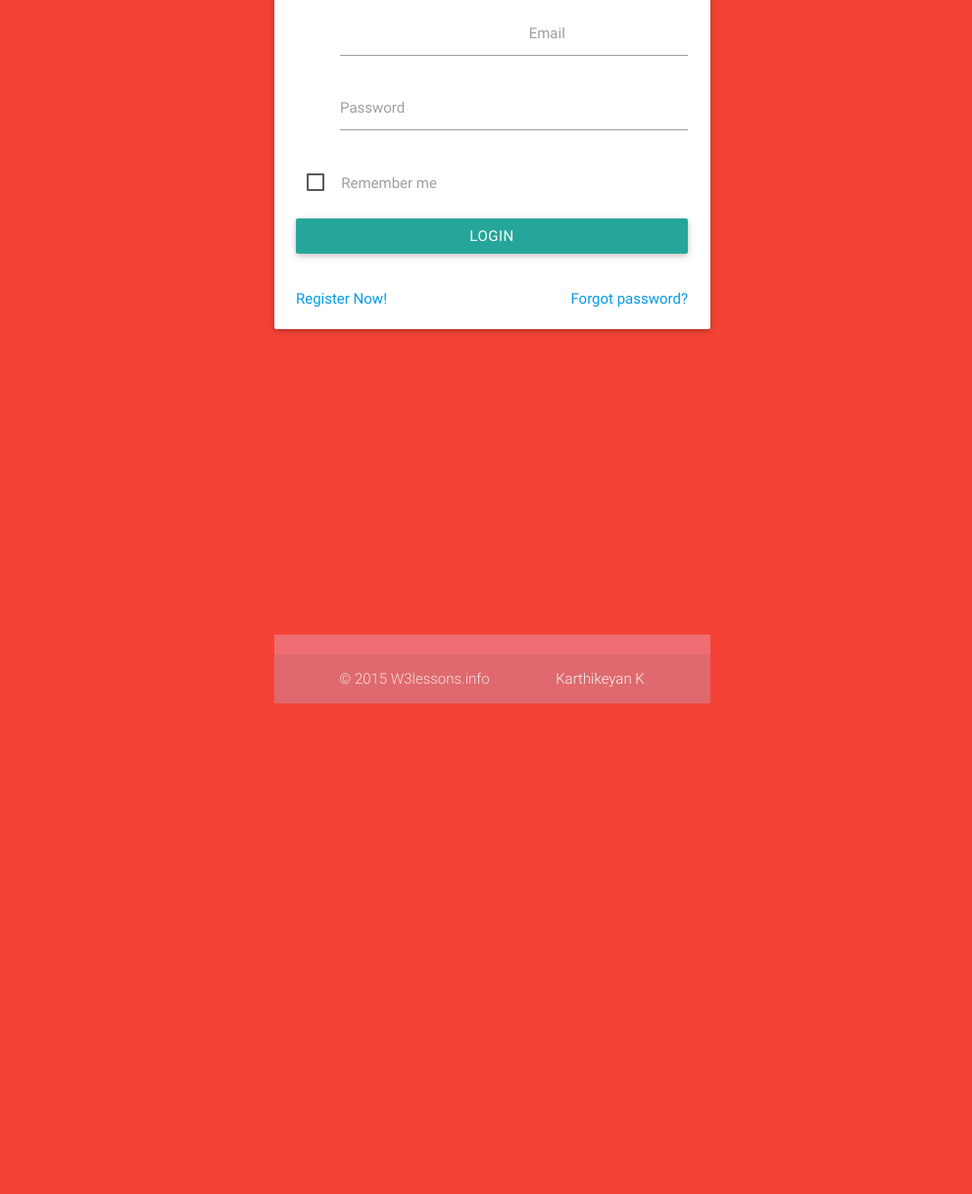
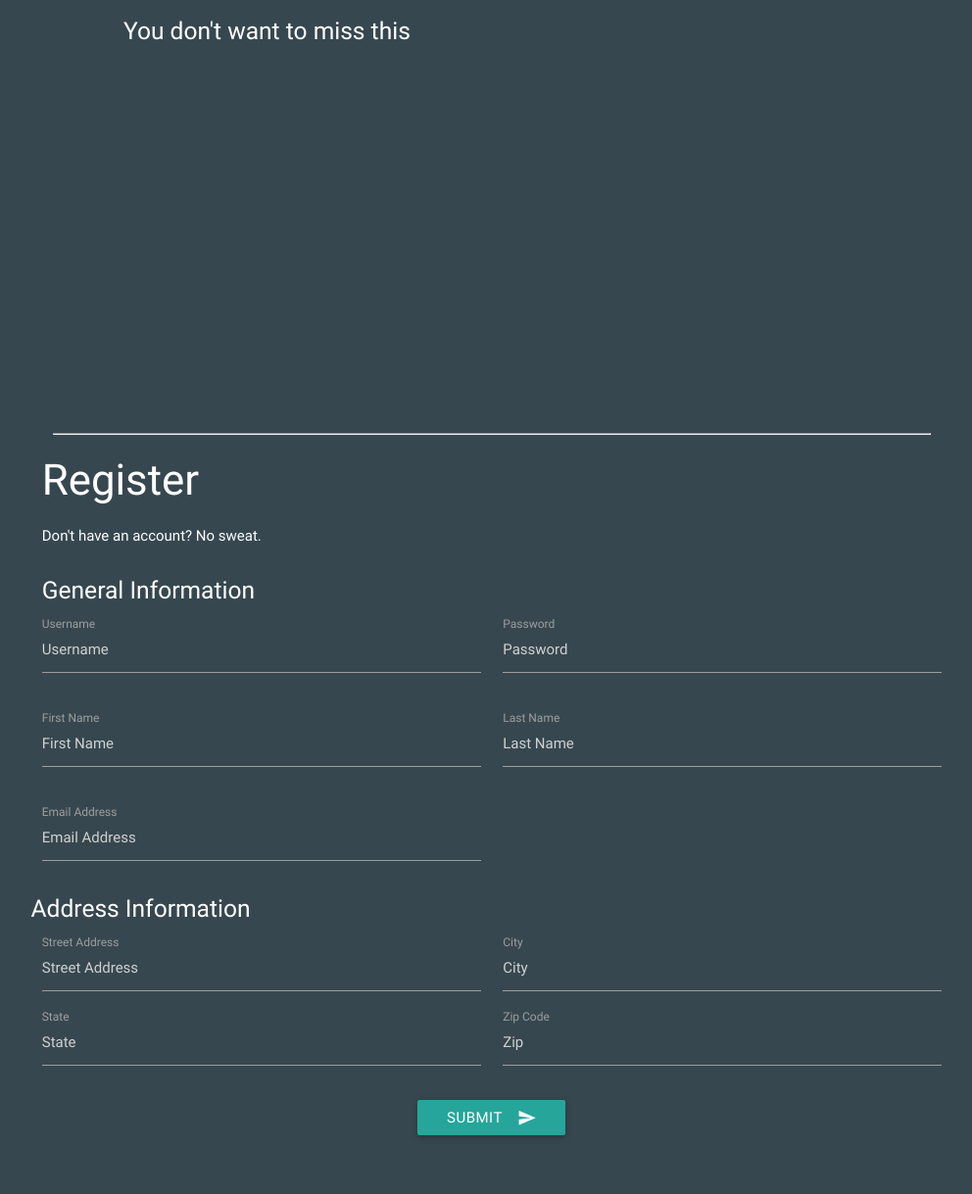
Before and after one commit to sidsenkumar11/Travel-Planner, a Flask app: page /login.html in a window 1280 px wide. Shown: the part 391-1610 px from the top of the page at 98% size, without its empty margins (138-1130 px from the left). Before the commit the page ends 1109 px from the top, so only its background shows below. Run offline with Flask 2, Linux system fonts and the light colour scheme; some libraries are stand-ins or nearby versions.

Commit message:
Recreated Home page. Created login page that posts login and registration information to python appliation.

```diff
--- a/app/static/css/style.css
+++ b/app/static/css/style.css
@@ -55,3 +55,7 @@ p {
 footer.page-footer {
   margin: 0;
 }
+
+.parallax-container {
+  height: 700px;
+}
--- a/app/static/js/init.js
+++ b/app/static/js/init.js
@@ -3,6 +3,7 @@
 
     $('.button-collapse').sideNav();
     $('.parallax').parallax();
+	$('.slider').slider({full_width: true});
 
   }); // end of document ready
 })(jQuery); // end of jQuery name space
--- a/app/templates/login.html
+++ b/app/templates/login.html
@@ -1,128 +1,122 @@
 <!DOCTYPE html>
 <html lang="en">
+
   <head>
-  <meta http-equiv="Content-Type" content="text/html; charset=UTF-8">
-  <meta name="viewport" content="width=device-width, initial-scale=1, maximum-scale=1.0, user-scalable=no">
-  <meta http-equiv="X-UA-Compatible" content="IE=edge">
-  <title>Login form using Material Design - Demo by W3lessons</title>
-  <!-- CORE CSS-->
+    <meta charset="utf-8">
+    <meta name="description" content="Travel Planner">
+    <meta name="author" content="Siddarth Senthilkumar">
+        <!--Let browser know website is optimized for mobile-->
+        <meta name="viewport" content="width=device-width, initial-scale=1.0"/>
 
-  <link rel="stylesheet" href="https://cdnjs.cloudflare.com/ajax/libs/materialize/0.97.1/css/materialize.min.css">
+        <!--Import Google Icon Font-->
+        <link href="http://fonts.googleapis.com/icon?family=Material+Icons" rel="stylesheet">
+        <!--Import materialize.css-->
+        <link type="text/css" rel="stylesheet" href="static/css/materialize.min.css"  media="screen,projection"/>
 
-<style type="text/css">
-html,
-body {
-    height: 100%;
-}
-html {
-    display: table;
-    margin: auto;
-}
-body {
-    display: table-cell;
-    vertical-align: middle;
-}
-.margin {
-  margin: 0 !important;
-}
-</style>
-
+        <link type="text/css" rel="stylesheet" href="static/css/style.css"/>
+      <title>Login/Register</title>
   </head>
 
-<body class="red">
 
-
-  <div id="login-page" class="row">
-    <div class="col s12 z-depth-6 card-panel">
-      <form class="login-form">
+  <body class="blue-grey darken-3 white-text">
+    <div class="container">
         <div class="row">
-          <div class="input-field col s12 center">
-            <img src="http://w3lessons.info/logo.png" alt="" class="responsive-img valign profile-image-login">
-            <p class="center login-form-text">W3lessons - Material Design Login Form</p>
+            <div class="col m6">
+                <br /><br /><br /><br />
+                <img class="fullscreen responsive-img" src="static/images/login.jpg">
+                <h5 class="center-align">You don't want to miss this</h5>
             </div>
+            <div class="col m6">
+                <br /><br /><br />
+                <h3>Login</h3>
+                <form method="post" action="/login">
+                    <div class="row">
+                            <div class="col s6">
+                                <div class="input-field">
+                                    <input name="login_username" type="text" class="validate">
+                                    <label for="login_username">Username</label>
                                 </div>
-        <div class="row margin">
-          <div class="input-field col s12">
-            <i class="mdi-social-person-outline prefix"></i>
-            <input class="validate" id="email" type="email">
-            <label for="email" data-error="wrong" data-success="right" class="center-align">Email</label>
+                                <div class="input-field">
+                                    <input name="login_password" type="password" class="validate">
+                                    <label for="login_password">Password</label>
                                 </div>
-        </div>
-        <div class="row margin">
-          <div class="input-field col s12">
-            <i class="mdi-action-lock-outline prefix"></i>
-            <input id="password" type="password">
-            <label for="password">Password</label>
                             </div>
                     </div>
                     <div class="row">
-          <div class="input-field col s12 m12 l12  login-text">
-              <input type="checkbox" id="remember-me" />
-              <label for="remember-me">Remember me</label>
+                        <div class="col s12 m12 l12">
+                            <button class="btn waves-effect waves-light" type="submit" name="action">Submit<i class="material-icons right">send</i>
+                            </button>
+                        </div>
+                    </div>
+                </form>
+            </div>
+        </div>
+        <br /><br /><br /><br /><br /><br /><br /><br /><br /><br /><br /><br /><br /><br /><br /><br /><hr />
+        <div class="row">
+            <h3>Register</h3>
+            <p>Don't have an account? No sweat.</p>
+            <form class="col s12" method="post" action="/register">
+                <div class="row">
+                        <h5>General Information</h5>
+                        <div class="row">
+                            <div class="input-field col s6">
+                                <input placeholder="Username" name="register_username" type="text" class="validate">
+                                <label for="register_username">Username</label>
+                            </div>
+                            <div class="input-field col s6">
+                                <input placeholder="Password" name="register_password" type="password" class="validate">
+                                <label for="register_password">Password</label>
                             </div>
                         </div>
                         <div class="row">
-          <div class="input-field col s12">
-            <a href="login.html" class="btn waves-effect waves-light col s12">Login</a>
+                            <div class="input-field col s6">
+                                <input placeholder="First Name" name="register_firstname" type="text" class="validate">
+                                <label for="register_firstname">First Name</label>
+                            </div>
+                            <div class="input-field col s6">
+                                <input placeholder="Last Name" name="register_lastname" type="text" class="validate">
+                                <label for="register_lastname">Last Name</label>
                             </div>
                         </div>
                         <div class="row">
-          <div class="input-field col s6 m6 l6">
-            <p class="margin medium-small"><a href="register.html">Register Now!</a></p>
-          </div>
-          <div class="input-field col s6 m6 l6">
-              <p class="margin right-align medium-small"><a href="forgot-password.html">Forgot password?</a></p>
+                            <div class="input-field col s6">
+                                <input placeholder="Email Address" name="register_email" type="text" class="validate">
+                                <label for="register_email">Email Address</label>
                             </div>
                         </div>
-
+                        <div class="row">
+                            <h5>Address Information</h5>
+                            <div class="input-field col s6">
+                                <input placeholder="Street Address" name="register_streetaddress" type="text" class="validate">
+                                <label for="register_streetaddress">Street Address</label>
+                            </div>
+                            <div class="input-field col s6">
+                                <input placeholder="City" name="register_city" type="text" class="validate">
+                                <label for="register_city">City</label>
+                            </div>
+                            <div class="input-field col s6">
+                                <input placeholder="State" name="register_state" type="text" class="validate">
+                                <label for="register_state">State</label>
+                            </div>
+                            <div class="input-field col s6">
+                                <input placeholder="Zip" name="register_zip" type="text" class="validate">
+                                <label for="register_zip">Zip Code</label>
+                            </div>
+                        </div>
+                        <div class="row">
+                            <div class="col s12 m12 l12 center-align">
+                                <button class="btn waves-effect waves-light" type="submit" name="action">Submit<i class="material-icons right">send</i>
+                                </button>
+                            </div>
+                        </div>
+                </div>
             </form>
         </div>
     </div>
 
-
-  <center>
-    <script async src="//pagead2.googlesyndication.com/pagead/js/adsbygoogle.js"></script>
-<!-- Post Page - Responsive -->
-<ins class="adsbygoogle"
-     style="display:inline-block;width:300px;height:250px"
-     data-ad-client="ca-pub-5104998679826243"
-     data-ad-slot="3470684978"></ins>
-<script>
-(adsbygoogle = window.adsbygoogle || []).push({});
-</script>
-</center>
-
-
-
-  <!-- ================================================
-    Scripts
-    ================================================ -->
-
-  <!-- jQuery Library -->
- <script type="text/javascript" src="//ajax.googleapis.com/ajax/libs/jquery/1.11.2/jquery.min.js"></script>
-  <!--materialize js-->
-  <script src="https://cdnjs.cloudflare.com/ajax/libs/materialize/0.97.1/js/materialize.min.js"></script>
-
-  <script>
-  (function(i,s,o,g,r,a,m){i['GoogleAnalyticsObject']=r;i[r]=i[r]||function(){
-  (i[r].q=i[r].q||[]).push(arguments)},i[r].l=1*new Date();a=s.createElement(o),
-  m=s.getElementsByTagName(o)[0];a.async=1;a.src=g;m.parentNode.insertBefore(a,m)
-  })(window,document,'script','//www.google-analytics.com/analytics.js','ga');
-
-  ga('create', 'UA-27820211-3', 'auto');
-  ga('send', 'pageview');
-
-</script><script src="//load.sumome.com/" data-sumo-site-id="1cf2c3d548b156a57050bff06ee37284c67d0884b086bebd8e957ca1c34e99a1" async="async"></script>
-
-
-   <footer class="page-footer">
-          <div class="footer-copyright">
-            <div class="container">
-            © 2015 W3lessons.info
-            <a class="grey-text text-lighten-4 right" href="http://w3lessons.info">Karthikeyan K</a>
-            </div>
-          </div>
-  </footer>
+    <!--Import jQuery before materialize.js-->
+    <script type="text/javascript" src="https://code.jquery.com/jquery-2.1.1.min.js"></script>
+    <script type="text/javascript" src="static/js/materialize.min.js"></script>
+    <script type="text/javascript" src="static/js/init.js"></script>
   </body>
-
 </html>
--- a/app/views.py
+++ b/app/views.py
@@ -1,4 +1,6 @@
 from flask import render_template
+from flask import request
+import hashlib
 from app import app
 
 @app.route('/')
@@ -10,6 +12,21 @@ def index():
 def login():
 	return render_template('login.html')
 
-@app.route('/register.html')
+@app.route('/login', methods=['POST'])
+def verify_credentials():
+	name=request.form['login_username']
+	password=hashlib.sha256(request.form['login_password'].encode('utf-8')).hexdigest()
+	return "Username: " + name + "\nPassword: " + password
+
+@app.route('/register', methods=['POST'])
 def register():
-	return render_template('register.html')
+	name=request.form['register_username']
+	password=hashlib.sha256(request.form['register_password'].encode('utf-8')).hexdigest()
+	firstname=request.form['register_firstname']
+	lastname=request.form['register_lastname']
+	email=request.form['register_email']
+	street=request.form['register_streetaddress']
+	city=request.form['register_city']
+	state=request.form['register_state']
+	zipcode=request.form['register_zip']
+	return name + " " + password + " " + firstname + " " + lastname + " " + email + " "+ street + " " + city + " " + state + " " + zipcode
```
Also changed, not shown: app/templates/index.html (+54 -146 lines), app/static/images/food.jpg (added), app/static/images/france.jpg (added), app/static/images/londoneye.jpg (added), 9 other files. Lines whose indentation alone changed are shown as unchanged.
